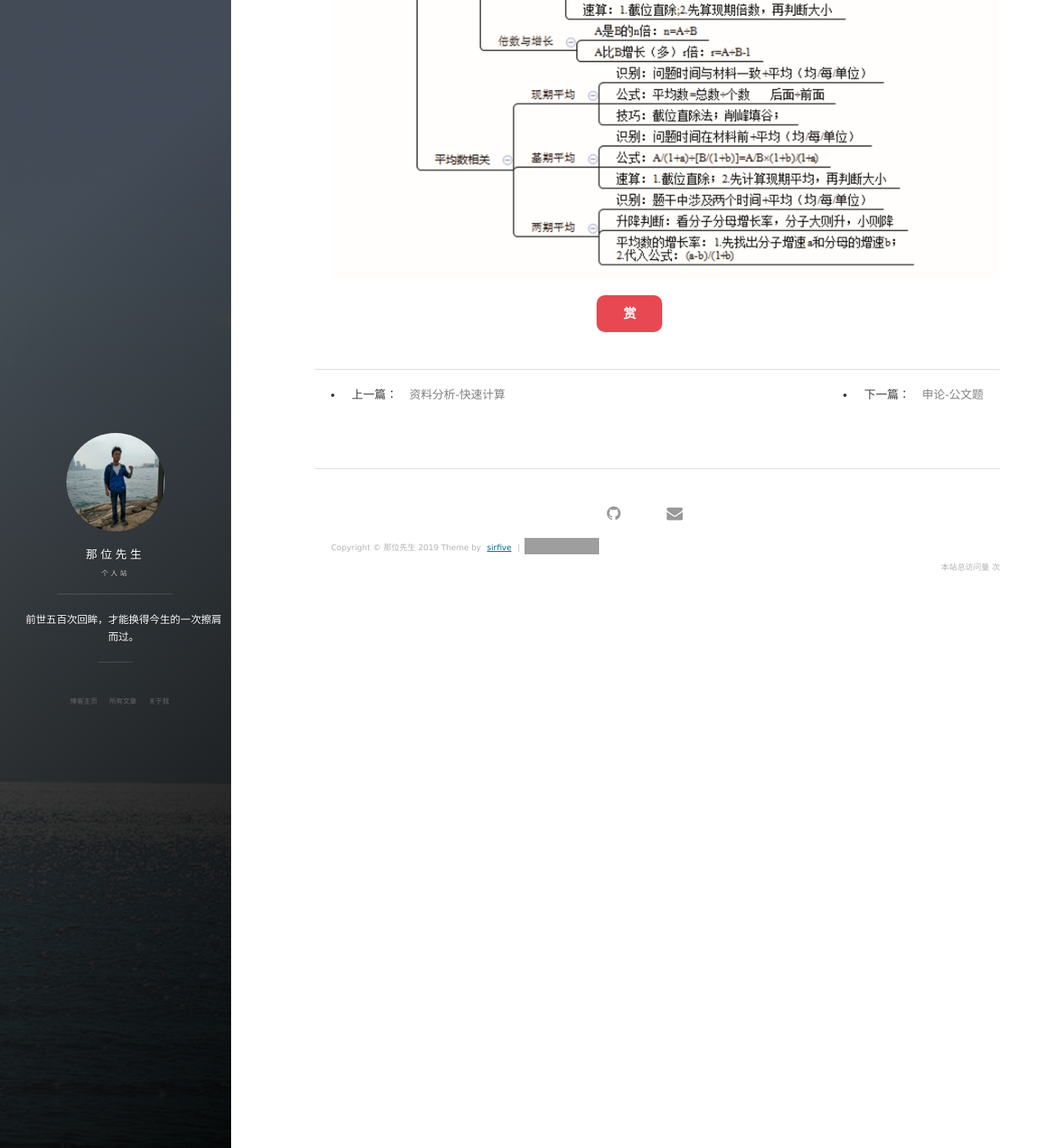
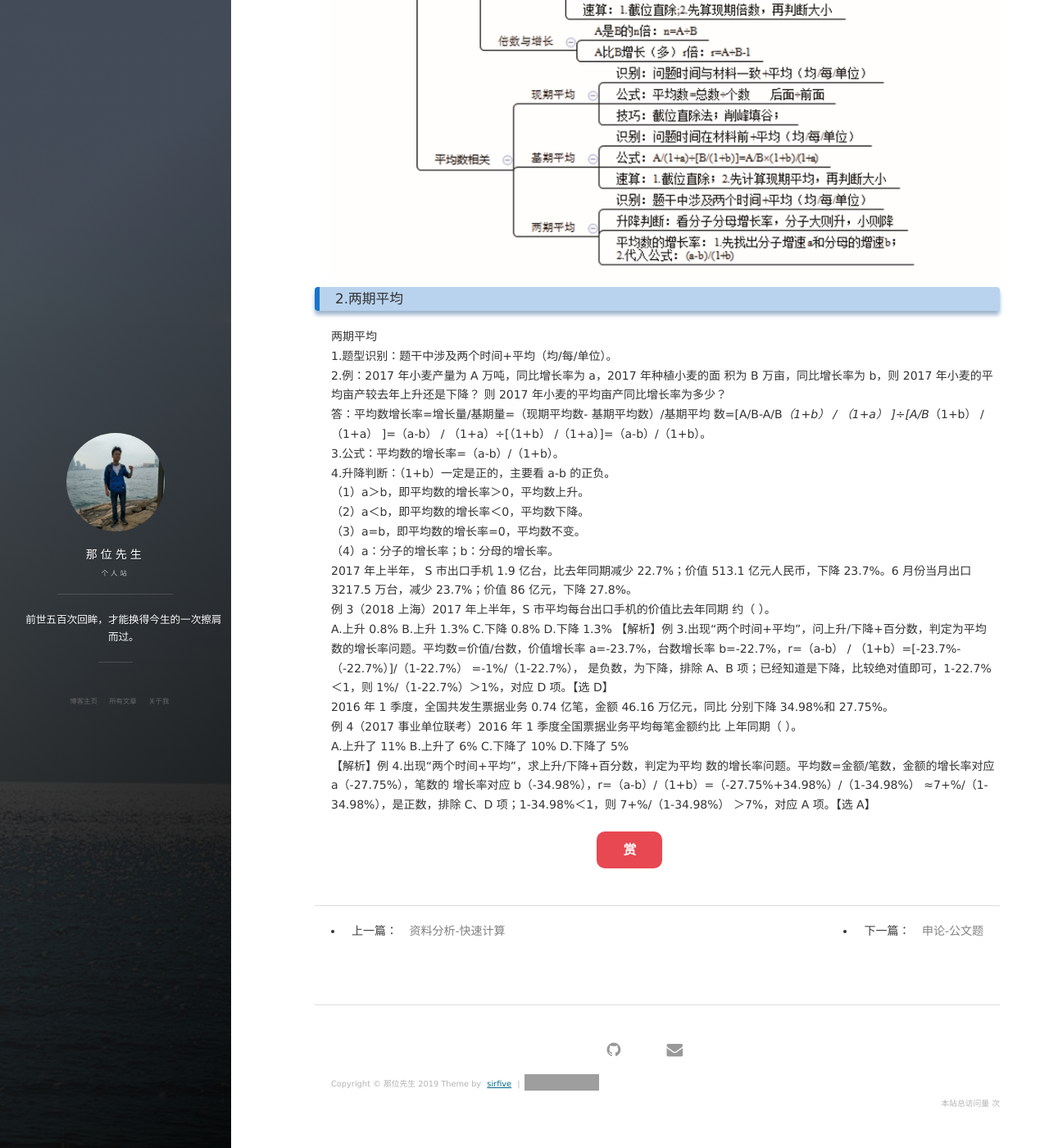
Before and after one commit to sirFive/sirFive.github.io, a Jekyll site: the page built from _posts/2019-08-02-资料分析-比例相关.MD, in a window 1280 px wide and 1400 px high, scrolled down 576 px. Shown: the whole window at 82% size. Built offline with Jekyll 4.4.1, drawn with Linux system fonts in a browser that asks for light colours; nearby versions of some CDN libraries; comment, search, counter and statistics services are not loaded; grey boxes are pictures that could not be loaded.

Commit message:
公务员-资料分析-两期平均

```diff
--- a/_posts/2019-08-02-资料分析-比例相关.MD
+++ b/_posts/2019-08-02-资料分析-比例相关.MD
@@ -7,3 +7,39 @@ tag: 公务员
 ---
 ### 1.思维导图
 ![思维导图](/images/article/gwy/zlfx/blxg-dt01.jpg "思维导图01")
+### 2.两期平均
+两期平均
+1.题型识别：题干中涉及两个时间+平均（均/每/单位）。
+2.例：2017 年小麦产量为 A 万吨，同比增长率为 a，2017 年种植小麦的面
+积为 B 万亩，同比增长率为 b，则 2017 年小麦的平均亩产较去年上升还是下降？
+则 2017 年小麦的平均亩产同比增长率为多少？
+答：平均数增长率=增长量/基期量=（现期平均数- 基期平均数）/基期平均
+数=[A/B-A/B*（1+b） / （1+a） ]÷[A/B*（1+b） / （1+a） ]=（a-b） / （1+a）÷[（1+b）
+/（1+a）]=（a-b）/（1+b）。
+3.公式：平均数的增长率=（a-b）/（1+b）。
+4.升降判断：（1+b）一定是正的，主要看 a-b 的正负。
+（1）a＞b，即平均数的增长率＞0，平均数上升。
+（2）a＜b，即平均数的增长率＜0，平均数下降。
+（3）a=b，即平均数的增长率=0，平均数不变。
+（4）a：分子的增长率；b：分母的增长率。
+2017 年上半年， S 市出口手机 1.9 亿台，比去年同期减少 22.7%；价值 513.1
+亿元人民币，下降 23.7%。6 月份当月出口 3217.5 万台，减少 23.7%；价值 86
+亿元，下降 27.8%。
+例 3（2018 上海）2017 年上半年，S 市平均每台出口手机的价值比去年同期
+约（  ）。
+A.上升 0.8%      B.上升 1.3%    C.下降 0.8%      D.下降 1.3%
+【解析】例 3.出现“两个时间+平均”，问上升/下降+百分数，判定为平均
+数的增长率问题。平均数=价值/台数，价值增长率 a=-23.7%，台数增长率
+b=-22.7%，r=（a-b） / （1+b）=[-23.7%-（-22.7%）]/（1-22.7%） =-1%/（1-22.7%），
+是负数，为下降，排除 A、B 项；已经知道是下降，比较绝对值即可，1-22.7%
+＜1，则 1%/（1-22.7%）＞1%，对应 D 项。【选 D】
+2016 年 1 季度，全国共发生票据业务 0.74 亿笔，金额 46.16 万亿元，同比
+分别下降 34.98%和 27.75%。
+例 4（2017 事业单位联考）2016 年 1 季度全国票据业务平均每笔金额约比
+上年同期（  ）。
+A.上升了 11% B.上升了 6%  C.下降了 10% D.下降了 5%
+【解析】例 4.出现“两个时间+平均”，求上升/下降+百分数，判定为平均
+数的增长率问题。平均数=金额/笔数，金额的增长率对应 a（-27.75%），笔数的
+增长率对应 b（-34.98%），r=（a-b）/（1+b）=（-27.75%+34.98%）/（1-34.98%）
+≈7+%/（1-34.98%），是正数，排除 C、D 项；1-34.98%＜1，则 7+%/（1-34.98%）
+＞7%，对应 A 项。【选 A】
```
